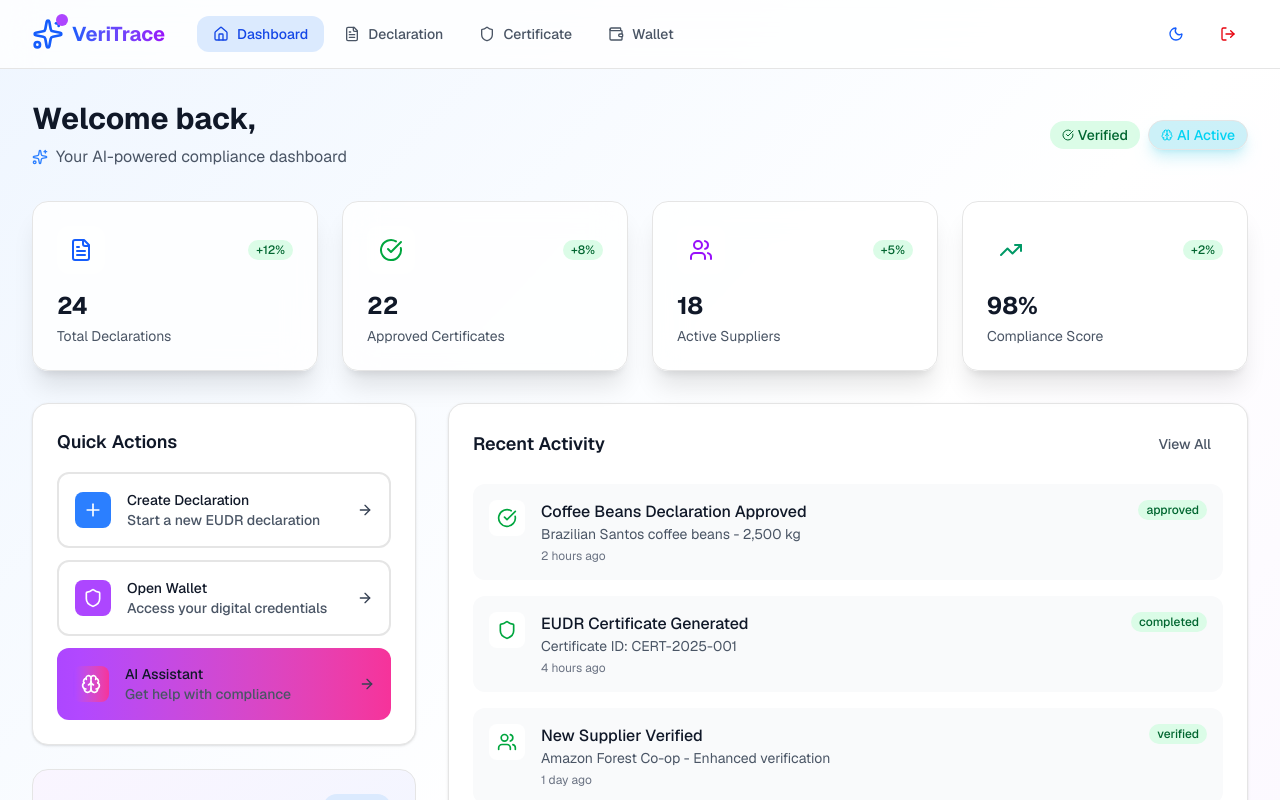
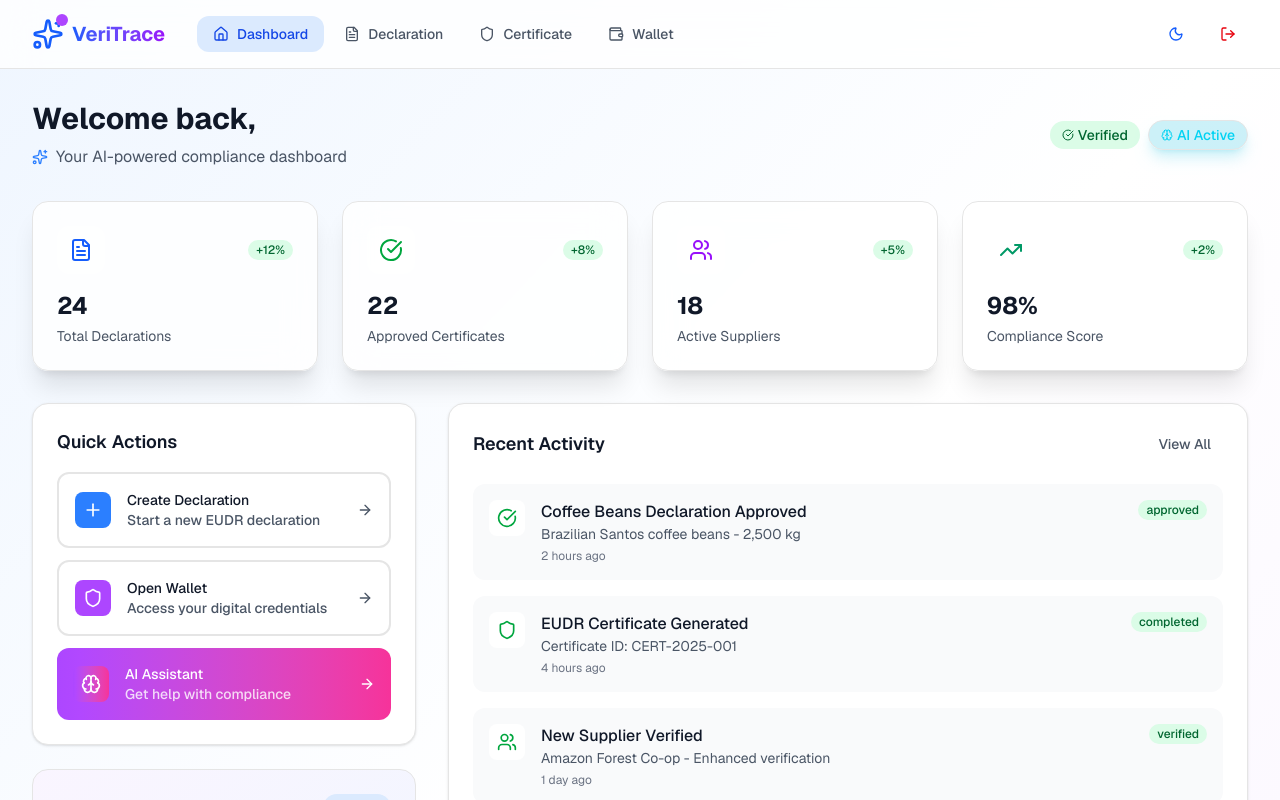
Before and after one commit to satriadhm/veritrace, a Next.js app: page /dashboard in a window 1280 px wide. Shown: the top 800 px of the page. Built offline with nearby package versions, Linux system fonts and the light colour scheme; sample sign-in values are in the browser's storage.

Commit message:
fix: ai assistant

```diff
--- a/src/components/organisms/ModernDashboard.tsx
+++ b/src/components/organisms/ModernDashboard.tsx
@@ -21,6 +21,7 @@ import Card from '../atoms/Card';
 import Badge from '../atoms/Badge';
 import Navigation from '../organisms/Navigation';
 import AIAssistantCard from '../molecules/AIAssistantCard';
+import SimpleAIAssistant from '../organisms/SimpleAIAssistant';
 import { UserData } from '../../types';
 import { cn } from '../../utils/cn';
 
@@ -38,6 +39,7 @@ const ModernDashboard: React.FC<ModernDashboardProps> = ({
   const router = useRouter();
   const [isNavOpen, setIsNavOpen] = useState(false);
   const [aiStatus, setAiStatus] = useState<'idle' | 'thinking' | 'responding'>('idle');
+  const [showAIAssistant, setShowAIAssistant] = useState(false);
 
   const handleLogout = () => {
     localStorage.removeItem('veritrace_user');
@@ -45,6 +47,7 @@ const ModernDashboard: React.FC<ModernDashboardProps> = ({
   };
 
   const handleAIInteraction = () => {
+    setShowAIAssistant(true);
     setAiStatus('thinking');
     setTimeout(() => {
       setAiStatus('responding');
@@ -52,6 +55,21 @@ const ModernDashboard: React.FC<ModernDashboardProps> = ({
         setAiStatus('idle');
       }, 2000);
     }, 1500);
+  };
+
+  // Mock form data for AI assistant - in a real app, this would come from actual form state
+  const mockFormData = {
+    productType: '',
+    productName: '',
+    hsCode: '',
+    unit: '',
+    productDescription: '',
+    forestRiskAssessment: ''
+  };
+
+  const handleAutofill = (field: string, value: string) => {
+    // In a real app, this would update the actual form data
+    console.log(`Autofill ${field}: ${value}`);
   };
 
   const stats = [
@@ -253,14 +271,29 @@ const ModernDashboard: React.FC<ModernDashboardProps> = ({
                       <action.icon className={cn('h-5 w-5', action.textColor)} />
                     </div>
                     <div className="text-left">
-                      <p className="font-medium text-gray-900 dark:text-gray-100">
+                      <p className={cn(
+                        'font-medium',
+                        action.color.includes('gradient')
+                          ? 'text-white'
+                          : 'text-gray-900 dark:text-gray-100'
+                      )}>
                         {action.title}
                       </p>
-                      <p className="text-sm text-gray-600 dark:text-gray-400">
+                      <p className={cn(
+                        'text-sm',
+                        action.color.includes('gradient')
+                          ? 'text-white/80'
+                          : 'text-gray-600 dark:text-gray-400'
+                      )}>
                         {action.description}
                       </p>
                     </div>
-                    <ArrowRight className="h-4 w-4 ml-auto group-hover:translate-x-1 transition-transform" />
+                    <ArrowRight className={cn(
+                      'h-4 w-4 ml-auto group-hover:translate-x-1 transition-transform',
+                      action.color.includes('gradient')
+                        ? 'text-white'
+                        : 'text-gray-600 dark:text-gray-400'
+                    )} />
                   </Button>
                 ))}
               </div>
@@ -381,6 +414,15 @@ const ModernDashboard: React.FC<ModernDashboardProps> = ({
           </Card>
         </div>
       </main>
+
+      {/* AI Assistant Popup */}
+      <SimpleAIAssistant
+        isOpen={showAIAssistant}
+        onClose={() => setShowAIAssistant(false)}
+        formData={mockFormData}
+        onAutofill={handleAutofill}
+        currentStep={1}
+      />
     </div>
   );
 };
--- a/src/components/organisms/ModernDeclarationForm.tsx
+++ b/src/components/organisms/ModernDeclarationForm.tsx
@@ -143,7 +143,6 @@ const ModernDeclarationForm: React.FC<DeclarationFormProps> = ({ onBack, onSubmi
   const handleDragOver = (e: React.DragEvent<HTMLDivElement>) => {
     e.preventDefault();
     e.stopPropagation();
-    setIsDragOver(true);
   };
 
   const handleDragEnter = (e: React.DragEvent<HTMLDivElement>) => {
@@ -155,7 +154,10 @@ const ModernDeclarationForm: React.FC<DeclarationFormProps> = ({ onBack, onSubmi
   const handleDragLeave = (e: React.DragEvent<HTMLDivElement>) => {
     e.preventDefault();
     e.stopPropagation();
-    setIsDragOver(false);
+    // Only set drag over to false if we're leaving the drop zone entirely
+    if (!e.currentTarget.contains(e.relatedTarget as Node)) {
+      setIsDragOver(false);
+    }
   };
 
   const handleDrop = (e: React.DragEvent<HTMLDivElement>) => {
@@ -444,7 +446,7 @@ const ModernDeclarationForm: React.FC<DeclarationFormProps> = ({ onBack, onSubmi
 
               <div
                 className={cn(
-                  "border-2 border-dashed rounded-xl p-8 text-center transition-colors",
+                  "border-2 border-dashed rounded-xl p-8 text-center transition-colors cursor-pointer",
                   isDragOver
                     ? "border-blue-500 bg-blue-50 dark:bg-blue-900/10"
                     : "border-gray-300 dark:border-gray-600 hover:border-blue-400"
@@ -453,6 +455,16 @@ const ModernDeclarationForm: React.FC<DeclarationFormProps> = ({ onBack, onSubmi
                 onDragEnter={handleDragEnter}
                 onDragLeave={handleDragLeave}
                 onDrop={handleDrop}
+                onClick={() => document.getElementById('file-upload')?.click()}
+                role="button"
+                tabIndex={0}
+                onKeyDown={(e) => {
+                  if (e.key === 'Enter' || e.key === ' ') {
+                    e.preventDefault();
+                    document.getElementById('file-upload')?.click();
+                  }
+                }}
+                aria-label="Upload files by clicking or dragging and dropping"
               >
                 <Upload className="mx-auto h-12 w-12 text-gray-400 mb-4" />
                 <p className="text-gray-600 dark:text-gray-400 mb-2">
@@ -469,11 +481,21 @@ const ModernDeclarationForm: React.FC<DeclarationFormProps> = ({ onBack, onSubmi
                   className="hidden"
                   id="file-upload"
                 />
-                <label htmlFor="file-upload">
-                  <Button variant="outline" className="cursor-pointer">
-                    Select Files
-                  </Button>
-                </label>
+                <Button
+                  variant="outline"
+                  className="cursor-pointer"
+                  type="button"
+                  onClick={(e) => {
+                    e.preventDefault();
+                    e.stopPropagation();
+                    const fileInput = document.getElementById('file-upload') as HTMLInputElement;
+                    if (fileInput) {
+                      fileInput.click();
+                    }
+                  }}
+                >
+                  Select Files
+                </Button>
               </div>
 
               {uploadSuccess && (
@@ -490,8 +512,8 @@ const ModernDeclarationForm: React.FC<DeclarationFormProps> = ({ onBack, onSubmi
                     Upload Errors:
                   </h4>
                   <ul className="text-sm text-red-700 dark:text-red-300 space-y-1">
-                    {uploadErrors.map((error, index) => (
-                      <li key={index}>• {error}</li>
+                    {uploadErrors.map((error) => (
+                      <li key={error}>• {error}</li>
                     ))}
                   </ul>
                 </div>
--- a/src/components/organisms/SimpleAIAssistant.tsx
+++ b/src/components/organisms/SimpleAIAssistant.tsx
@@ -145,7 +145,7 @@ const SimpleAIAssistant: React.FC<SimpleAIAssistantProps> = ({
   if (!isOpen) return null;
 
   return (
-    <div className="fixed inset-0 bg-black bg-opacity-50 flex items-center justify-center z-50 p-4">
+    <div className="fixed inset-0 bg-black/20 backdrop-blur-sm flex items-center justify-center z-50 p-4">
       <Card className="w-full max-w-2xl max-h-[80vh] overflow-hidden">
         {/* Header */}
         <div className="flex items-center justify-between p-6 border-b border-gray-200 dark:border-gray-700">
```
